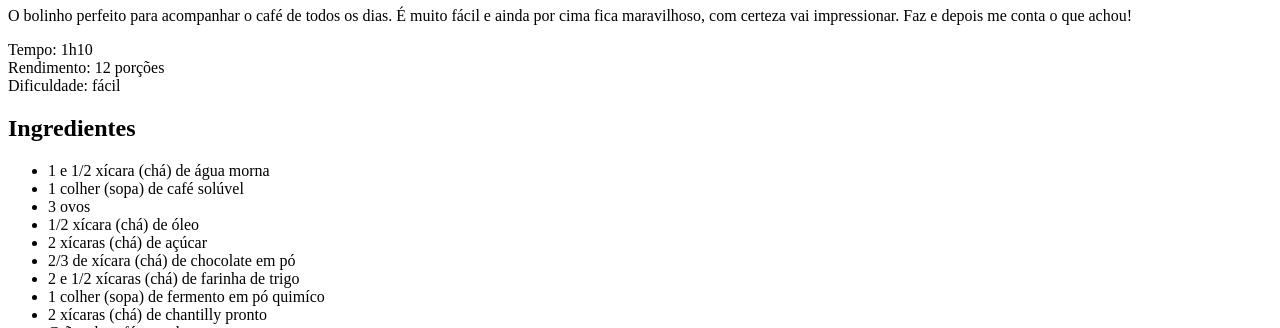
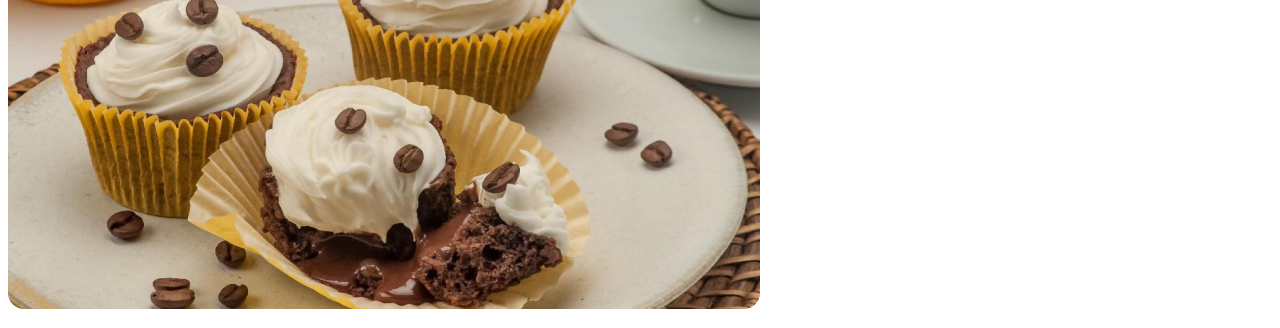
Before and after one commit to robertojr20/Projeto-P-gina-de-receita, a plain HTML site: page index.html in a window 1280 px wide. Shown: the part 99-427 px from the top of the page. Drawn offline with Linux system fonts and the light colour scheme.

Commit message:
Adicionando imagens e estilos

```diff
--- a/index.html
+++ b/index.html
@@ -4,10 +4,12 @@
     <meta charset="UTF-8">
     <meta name="viewport" content="width=7, initial-scale=1.0">
     <title>Página de receita </title>
+
+    <link rel="stylesheet" href="style.css">
 </head>
 <body>
     <div id="page">
-        <img src="" alt="">
+        <img src="assets/main-image.jpg" alt="imagem de um cupcakes grãos de cafe e um chantilly">
         <main>
             <section id="about"></section>
                 <h1>Cupcake de café com chantilly</h1>
--- /dev/null
+++ b/style.css
@@ -0,0 +1,3 @@
+img{
+    border-radius:16px ;
+}
```
Also changed, not shown: assets/bg.jpg (added), assets/main-image.jpg (added), 1 other file.
